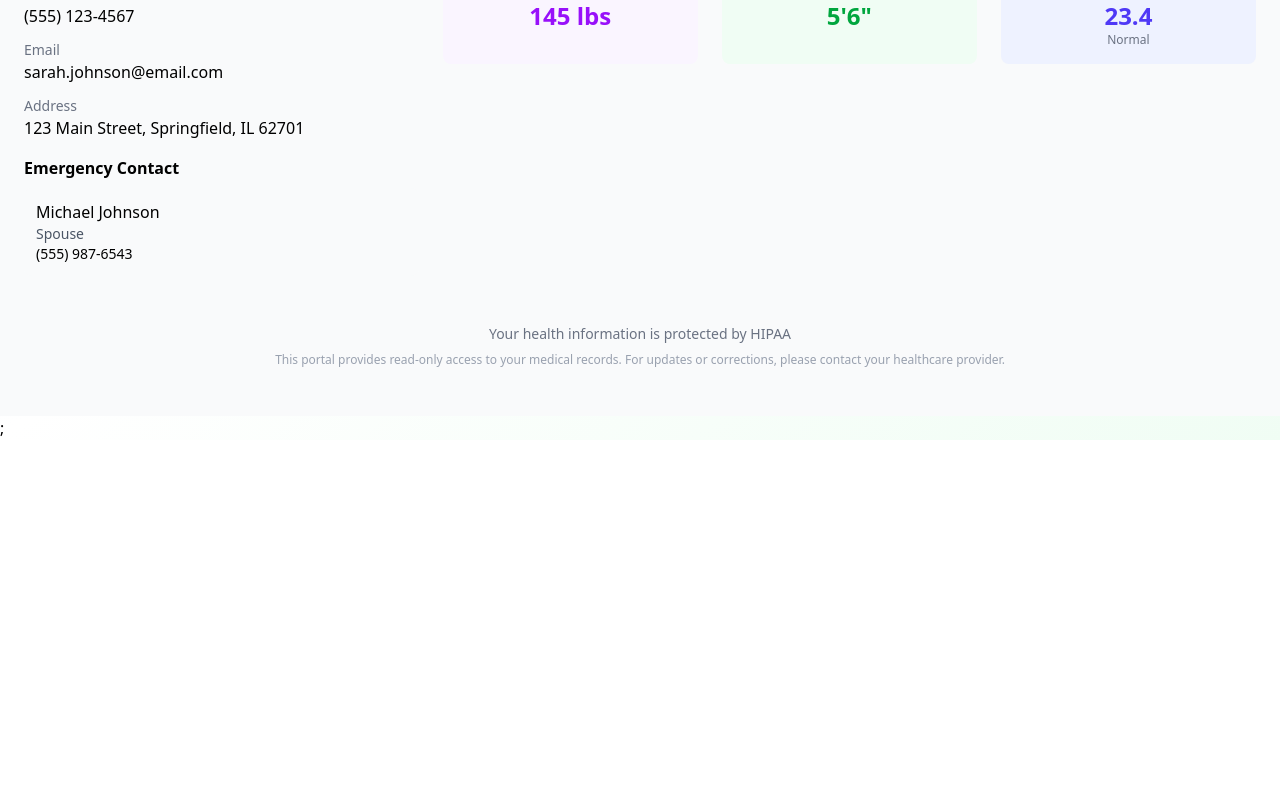
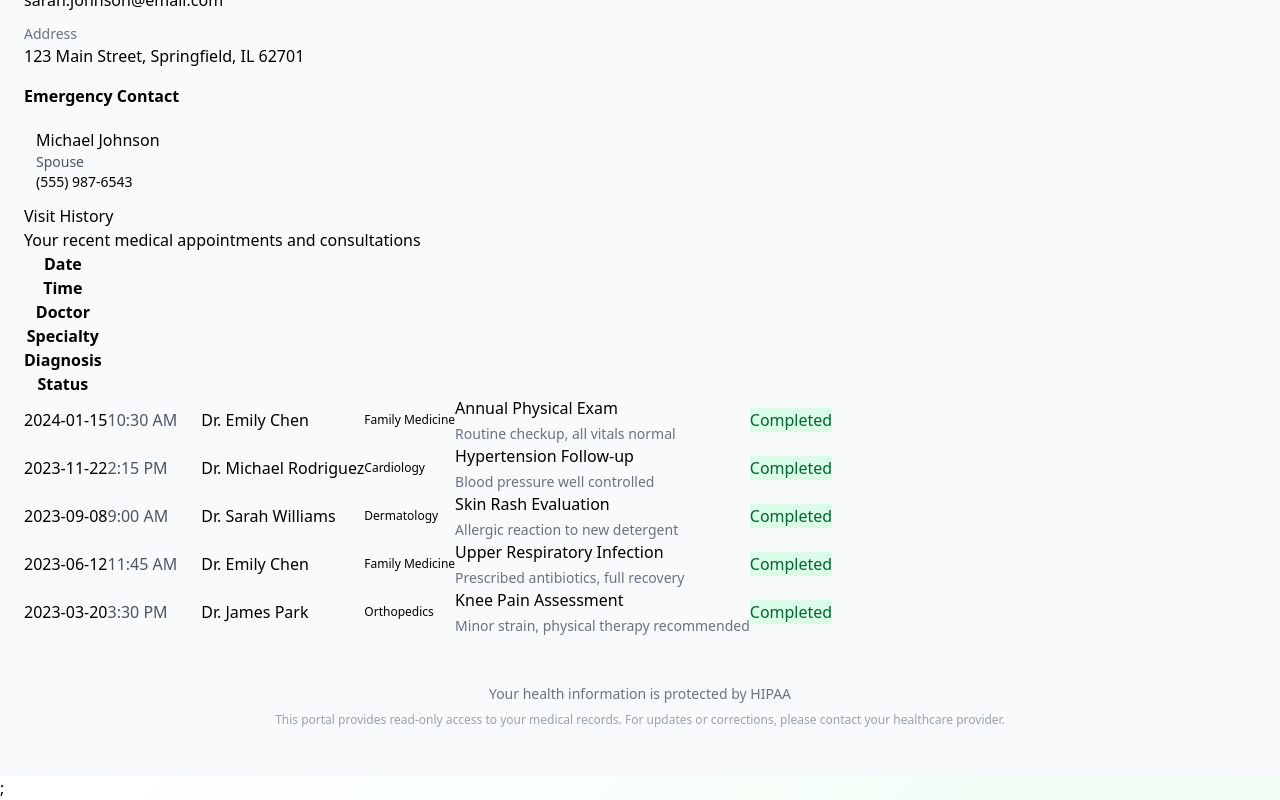
Before and after one commit to Walker-Gideon/Clinic-web, a React (Vite) app: page /patient in a window 1280 px wide. Shown: the part 596-1396 px from the top of the page. Before the commit the page ends 1036 px from the top, so only its background shows below. Built offline with nearby package versions, Linux system fonts and the light colour scheme.

Commit message:
Pass the history data into it component

```diff
--- a/src/features/patient/PatientLayout.jsx
+++ b/src/features/patient/PatientLayout.jsx
@@ -144,84 +144,6 @@ export default function PatientLayout() {
 
         {/* Visit History */}
         {/* Card */}
-        <div>
-          {/* CardHeader */}
-          <header>
-            {/* CardTitle */}
-            <h1 className="flex items-center gap-2">
-              {/* <FileText className="h-5 w-5 text-gray-600" /> */}
-              Visit History
-            </h1>
-
-            {/* CardDescription */}
-            <p>Your recent medical appointments and consultations</p>
-          </header>
-
-          {/* CardContent */}
-          <div>
-            <div className="overflow-x-auto">
-              {/* <Table>
-                <TableHeader>
-                  <TableRow>
-                    <TableHead className="w-[120px]">Date</TableHead>
-                    <TableHead className="w-[100px]">Time</TableHead>
-                    <TableHead>Doctor</TableHead>
-                    <TableHead>Specialty</TableHead>
-                    <TableHead>Diagnosis</TableHead>
-                    <TableHead className="w-[100px]">Status</TableHead>
-                    <TableHead className="w-[50px]">
-                      <Eye className="h-4 w-4" />
-                    </TableHead>
-                  </TableRow>
-                </TableHeader>
-                <TableBody>
-                  {patientData.visits.map((visit) => (
-                    <TableRow key={visit.id} className="hover:bg-gray-50">
-                      <TableCell className="font-medium">
-                        {visit.date}
-                      </TableCell>
-                      <TableCell className="text-gray-600">
-                        {visit.time}
-                      </TableCell>
-                      <TableCell>
-                        <div className="flex items-center gap-2">
-                          <Stethoscope className="h-4 w-4 text-blue-600" />
-                          <span className="font-medium">{visit.doctor}</span>
-                        </div>
-                      </TableCell>
-                      <TableCell>
-                        <Badge variant="outline" className="text-xs">
-                          {visit.specialty}
-                        </Badge>
-                      </TableCell>
-                      <TableCell>
-                        <div>
-                          <p className="font-medium">{visit.diagnosis}</p>
-                          <p className="mt-1 text-sm text-gray-500">
-                            {visit.notes}
-                          </p>
-                        </div>
-                      </TableCell>
-                      <TableCell>
-                        <Badge
-                          className={getStatusColor(visit.status)}
-                          variant="secondary"
-                        >
-                          {visit.status}
-                        </Badge>
-                      </TableCell>
-                      <TableCell>
-                        <button className="rounded p-1 text-blue-600 hover:text-blue-800">
-                          <Eye className="h-4 w-4" />
-                        </button>
-                      </TableCell>
-                    </TableRow>
-                  ))}
-                </TableBody>
-              </Table> */}
-            </div>
-          </div>
-        </div>
 
         <PatientMain>
           {patientData.allergies.length > 0 && (
@@ -231,7 +153,10 @@ export default function PatientLayout() {
             />
           )}
           <PatientSummary patientData={patientData} />
-          <PatientHistory />
+          <PatientHistory
+            patientData={patientData}
+            getStatusColor={getStatusColor}
+          />
         </PatientMain>
 
         <PatientFooter />
--- a/src/features/patient/patientMain/PatientHistory.jsx
+++ b/src/features/patient/patientMain/PatientHistory.jsx
@@ -1,3 +1,77 @@
-export default function PatientHistory() {
-  return <div></div>;
+export default function PatientHistory({ patientData, getStatusColor }) {
+  return (
+    <div>
+      {/* CardHeader */}
+      <header>
+        {/* CardTitle */}
+        <h1 className="flex items-center gap-2">
+          {/* <FileText className="h-5 w-5 text-gray-600" /> */}
+          Visit History
+        </h1>
+
+        {/* CardDescription */}
+        <p>Your recent medical appointments and consultations</p>
+      </header>
+
+      {/* CardContent */}
+      <div>
+        <div className="overflow-x-auto">
+          <table>
+            <th>
+              <tr>
+                <thead className="w-[120px]">Date</thead>
+                <thead className="w-[100px]">Time</thead>
+                <thead>Doctor</thead>
+                <thead>Specialty</thead>
+                <thead>Diagnosis</thead>
+                <thead className="w-[100px]">Status</thead>
+                <thead className="w-[50px]">
+                  {/* Eye */}
+                  <span className="h-4 w-4" />
+                </thead>
+              </tr>
+            </th>
+
+            <tbody>
+              {patientData.visits.map((visit) => (
+                <tr key={visit.id} className="hover:bg-gray-50">
+                  <td className="font-medium">{visit.date}</td>
+                  <td className="text-gray-600">{visit.time}</td>
+                  <td>
+                    <div className="flex items-center gap-2">
+                      {/* Stethoscope */}
+                      <span className="h-4 w-4 text-blue-600" />
+                      <span className="font-medium">{visit.doctor}</span>
+                    </div>
+                  </td>
+                  <td>
+                    <h1 className="text-xs">{visit.specialty}</h1>
+                  </td>
+                  <td>
+                    <div>
+                      <p className="font-medium">{visit.diagnosis}</p>
+                      <p className="mt-1 text-sm text-gray-500">
+                        {visit.notes}
+                      </p>
+                    </div>
+                  </td>
+                  <td>
+                    <h2 className={getStatusColor(visit.status)}>
+                      {visit.status}
+                    </h2>
+                  </td>
+                  <td>
+                    <button className="rounded p-1 text-blue-600 hover:text-blue-800">
+                      {/* Eye */}
+                      <span className="h-4 w-4" />
+                    </button>
+                  </td>
+                </tr>
+              ))}
+            </tbody>
+          </table>
+        </div>
+      </div>
+    </div>
+  );
 }
```
